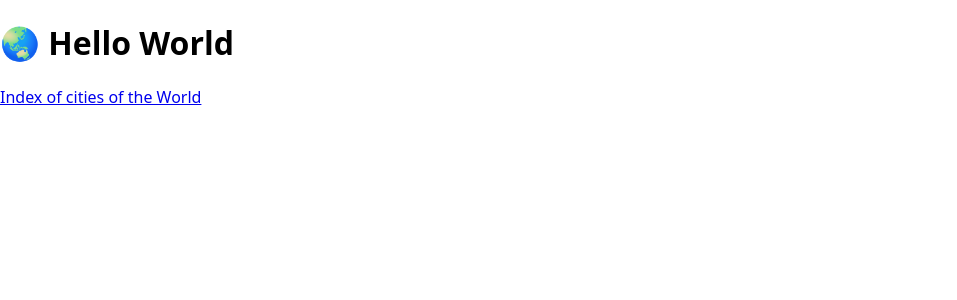
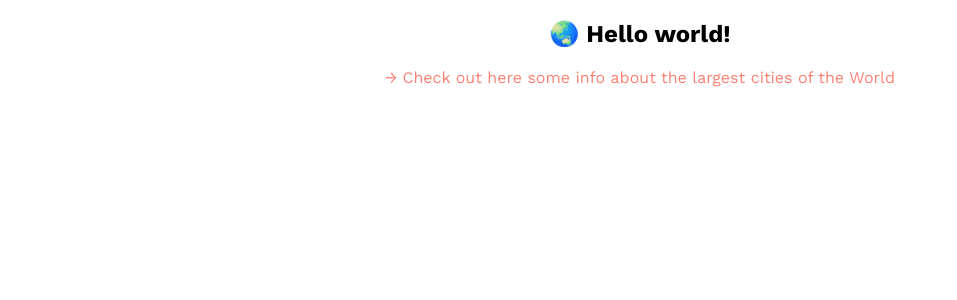
Before and after one commit to janphilipp-winkler/recap-project-6_tourio-app, a Next.js app in the folder cities/: page / in a window 1280 px wide. Shown: the top 300 px of the page, without its empty margins (0-957 px from the left). Built offline with nearby package versions, Linux system fonts and the light colour scheme.

Commit message:
Added FlexContainer component and Google font

```diff
--- /dev/null
+++ b/cities/components/FlexContainer/index.js
@@ -0,0 +1,9 @@
+import styled from "styled-components";
+
+export const FlexContainer = styled.section`
+  display: flex;
+  align-items: center;
+  // it's possible to set a default value for a prop, like in this example with $direction = "row"
+  flex-direction: ${({ $direction = "row" }) =>
+    $direction === "row" ? "row" : "column"};
+`;
--- a/cities/pages/cities/[slug].js
+++ b/cities/pages/cities/[slug].js
@@ -2,7 +2,7 @@ import Link from "next/link";
 import { useRouter } from "next/router";
 import { cities } from "@/lib/data";
 import Head from "next/head";
-import { StyledLink } from "@/componenten/styledlink/styledlink";
+import { StyledLink } from "@/components/StyledLink/index";
 
 export default function Cities() {
   const router = useRouter();
--- a/cities/pages/cities/index.js
+++ b/cities/pages/cities/index.js
@@ -1,7 +1,7 @@
 import { cities } from "@/lib/data";
 import styled from "styled-components";
 import Head from "next/head";
-import { StyledLink } from "@/componenten/styledlink/styledlink";
+import { StyledLink } from "@/components/StyledLink/index";
 
 export default function Cities() {
   return (
@@ -19,6 +19,9 @@ export default function Cities() {
           );
         })}
       </StyledUl>
+      <StyledLink href="/">
+        <span>← </span> Back to home
+      </StyledLink>
     </>
   );
 }
--- a/cities/pages/index.js
+++ b/cities/pages/index.js
@@ -1,13 +1,22 @@
 import Head from "next/head";
 import Link from "next/link";
+import { FlexContainer } from "@/components/FlexContainer/index";
+import { StyledLink } from "@/components/StyledLink/index";
 
 export default function HomePage() {
   return (
     <>
-      <h1>
-        <span> 🌏 </span>Hello World
-      </h1>
-      <Link href="./cities">Index of cities of the World</Link>
+      <FlexContainer $direction="column">
+        {" "}
+        <h1>
+          <span> 🌏 </span> Hello world!
+        </h1>
+        <StyledLink href="./cities">
+          {" "}
+          <span>→ </span>Check out here some info about the largest cities of
+          the World
+        </StyledLink>
+      </FlexContainer>
     </>
   );
 }
--- a/cities/styles.js
+++ b/cities/styles.js
@@ -1,5 +1,7 @@
 import { createGlobalStyle } from "styled-components";
+import { Work_Sans } from "next/font/google";
 
+const workSans = Work_Sans({ subsets: ["latin"] });
 export default createGlobalStyle`
   *,
   *::before,
@@ -14,6 +16,6 @@ export default createGlobalStyle`
 
   body {
     margin: 0;
-    font-family: system-ui;
+    font-family: ${workSans.style.fontFamily};
   }
 `;
```
Also changed, not shown: cities/components/StyledLink/index.js (renamed from cities/componenten/styledlink/styledlink.js).
